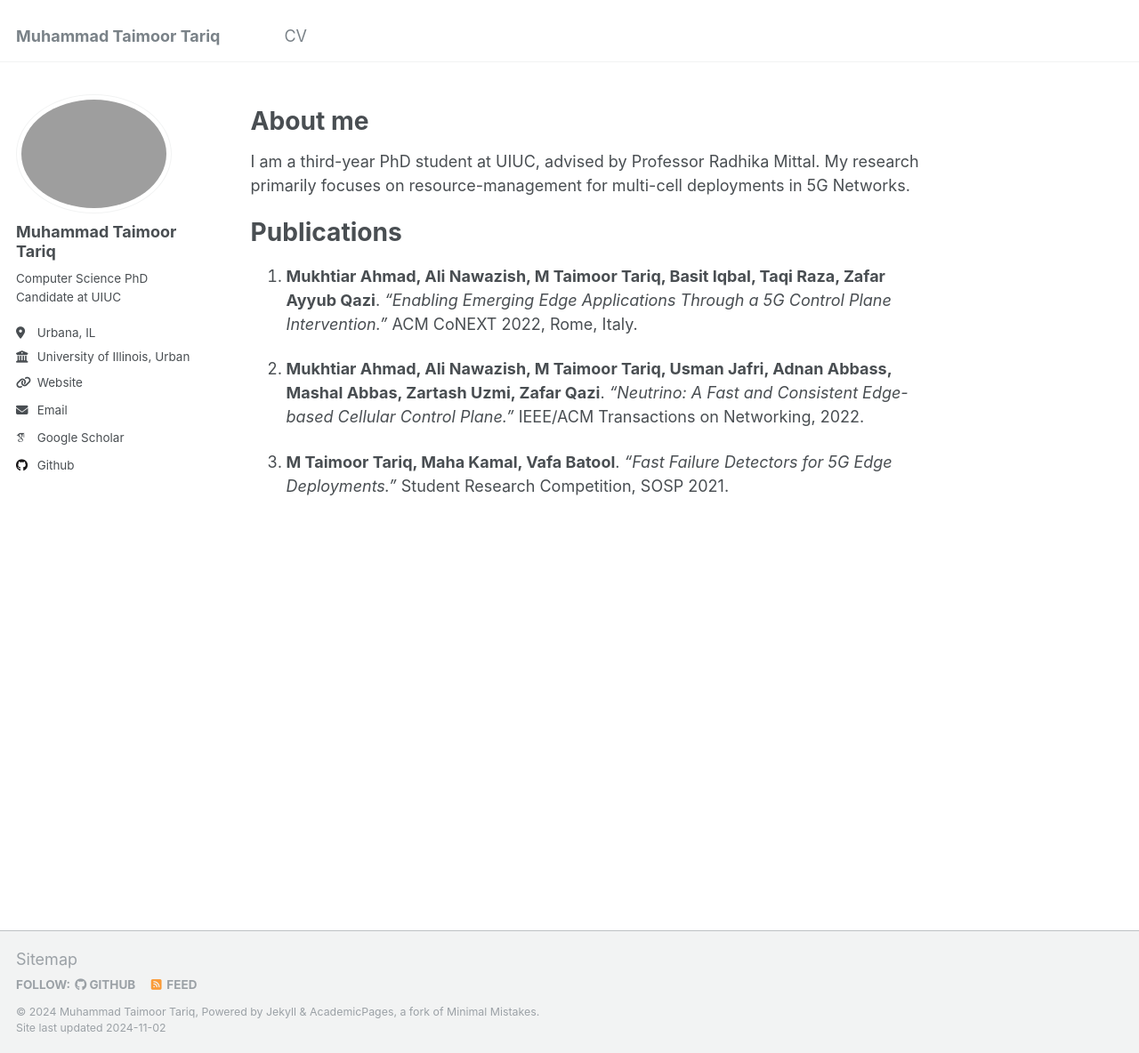
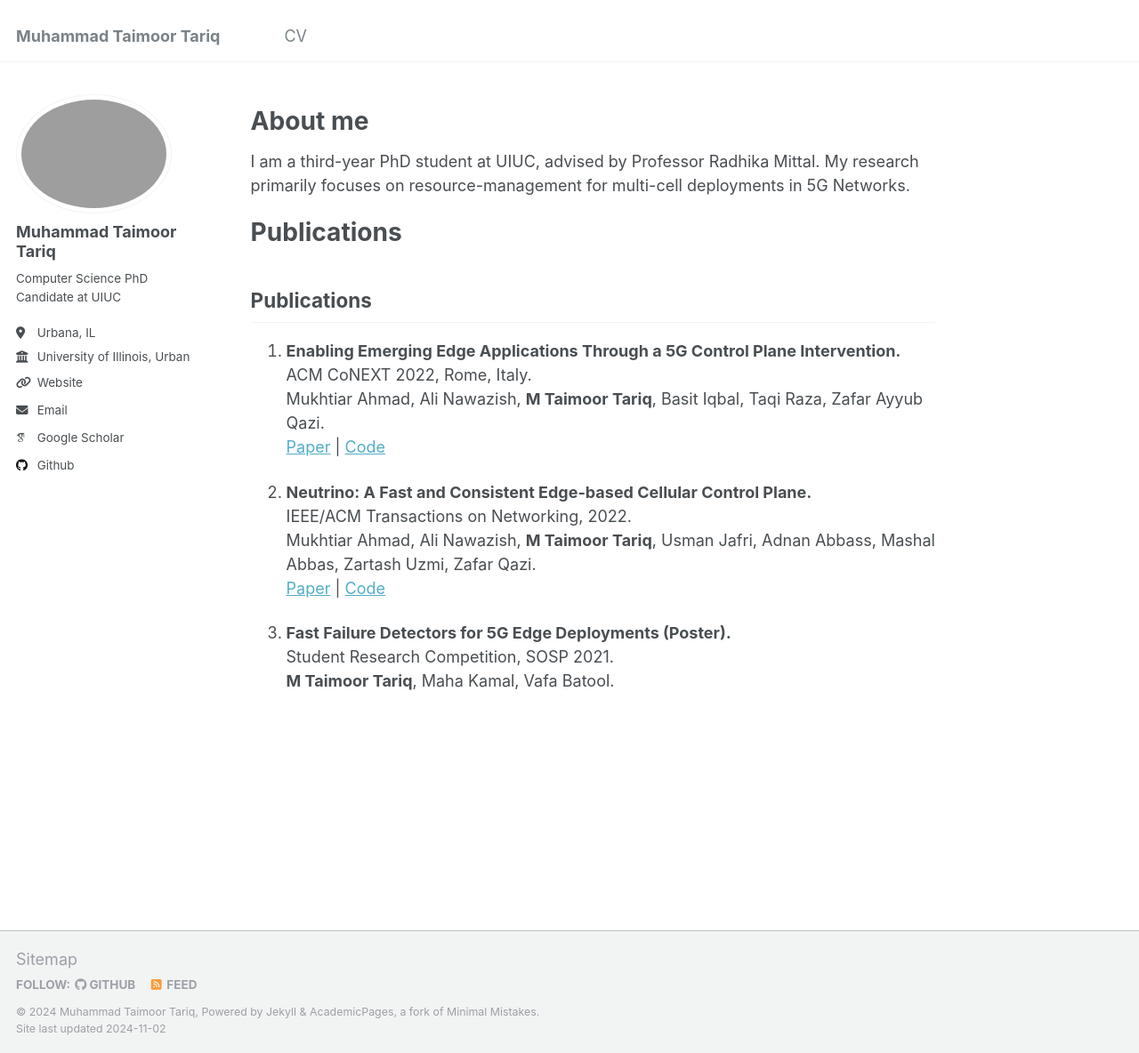
Before and after one commit to taimoortt/taimoortt.github.io, a Jekyll site: the page built from _pages/about.md, in a window 1280 px wide and 1184 px high. Shown: the whole window at 89% size. Built offline with Jekyll 4.4.1, drawn with Linux system fonts in a browser that asks for light colours; some web fonts are replaced.

Commit message:
Initial Commit 5

```diff
--- a/_pages/about.md
+++ b/_pages/about.md
@@ -15,8 +15,18 @@ I am a third-year PhD student at UIUC, advised by Professor Radhika Mittal. My r
 Publications
 ======
 
-1. **Mukhtiar Ahmad, Ali Nawazish, M Taimoor Tariq, Basit Iqbal, Taqi Raza, Zafar Ayyub Qazi**. *"Enabling Emerging Edge Applications Through a 5G Control Plane Intervention."* ACM CoNEXT 2022, Rome, Italy.
+## Publications
 
-2. **Mukhtiar Ahmad, Ali Nawazish, M Taimoor Tariq, Usman Jafri, Adnan Abbass, Mashal Abbas, Zartash Uzmi, Zafar Qazi**. *"Neutrino: A Fast and Consistent Edge-based Cellular Control Plane."* IEEE/ACM Transactions on Networking, 2022.
+1. **Enabling Emerging Edge Applications Through a 5G Control Plane Intervention.**
+   ACM CoNEXT 2022, Rome, Italy.
+   Mukhtiar Ahmad, Ali Nawazish, **M Taimoor Tariq**, Basit Iqbal, Taqi Raza, Zafar Ayyub Qazi.
+   [Paper](https://dl.acm.org/doi/10.1145/3555050.3569130) | [Code](https://github.com/nsgLUMS/cellclone)
 
-3. **M Taimoor Tariq, Maha Kamal, Vafa Batool**. *"Fast Failure Detectors for 5G Edge Deployments."* Student Research Competition, SOSP 2021.
+2. **Neutrino: A Fast and Consistent Edge-based Cellular Control Plane.**
+   IEEE/ACM Transactions on Networking, 2022.
+   Mukhtiar Ahmad, Ali Nawazish, **M Taimoor Tariq**, Usman Jafri, Adnan Abbass, Mashal Abbas, Zartash Uzmi, Zafar Qazi.
+   [Paper](https://ieeexplore.ieee.org/document/9885031) | [Code](https://github.com/nsgLUMS/neutrino)
+
+3. **Fast Failure Detectors for 5G Edge Deployments (Poster).**
+   Student Research Competition, SOSP 2021.
+   **M Taimoor Tariq**, Maha Kamal, Vafa Batool.
```
Also changed, not shown: images/profile.jpg (deleted), images/safari-pinned-tab.svg, 2 other files.
